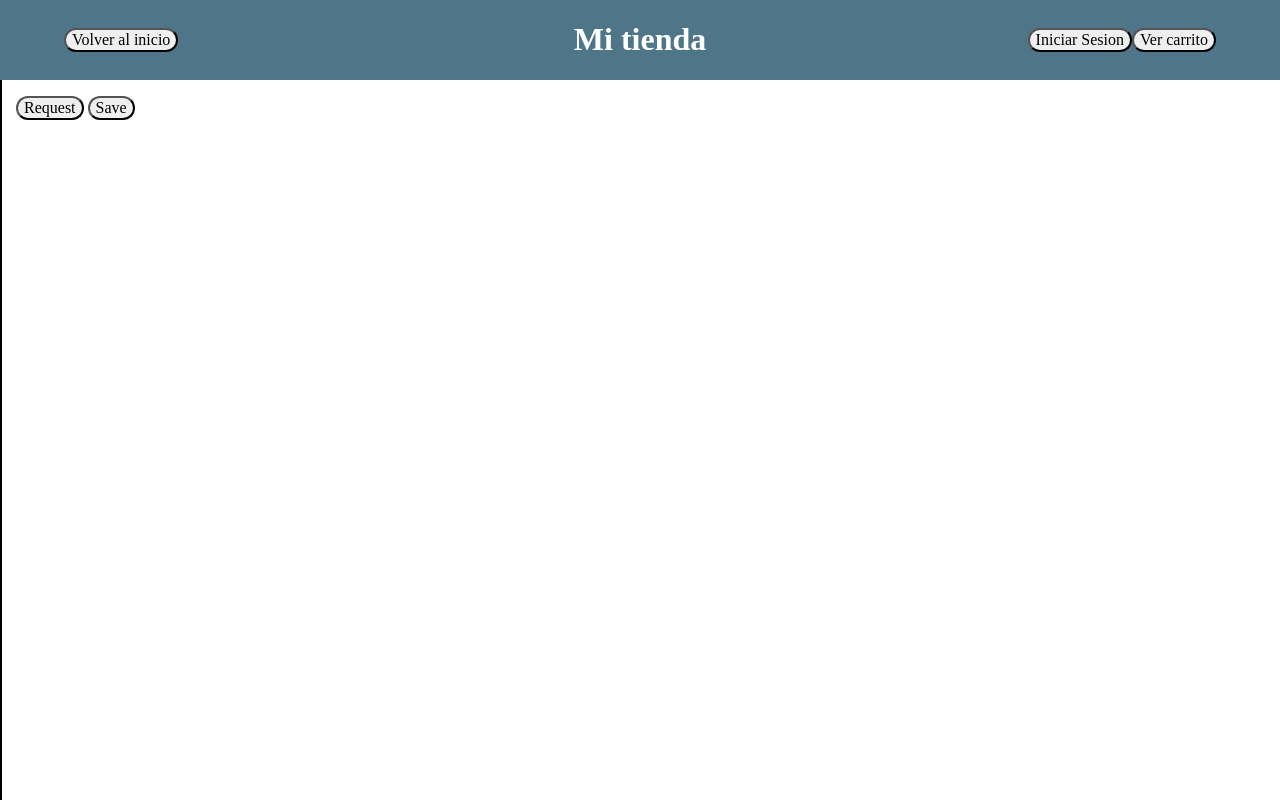
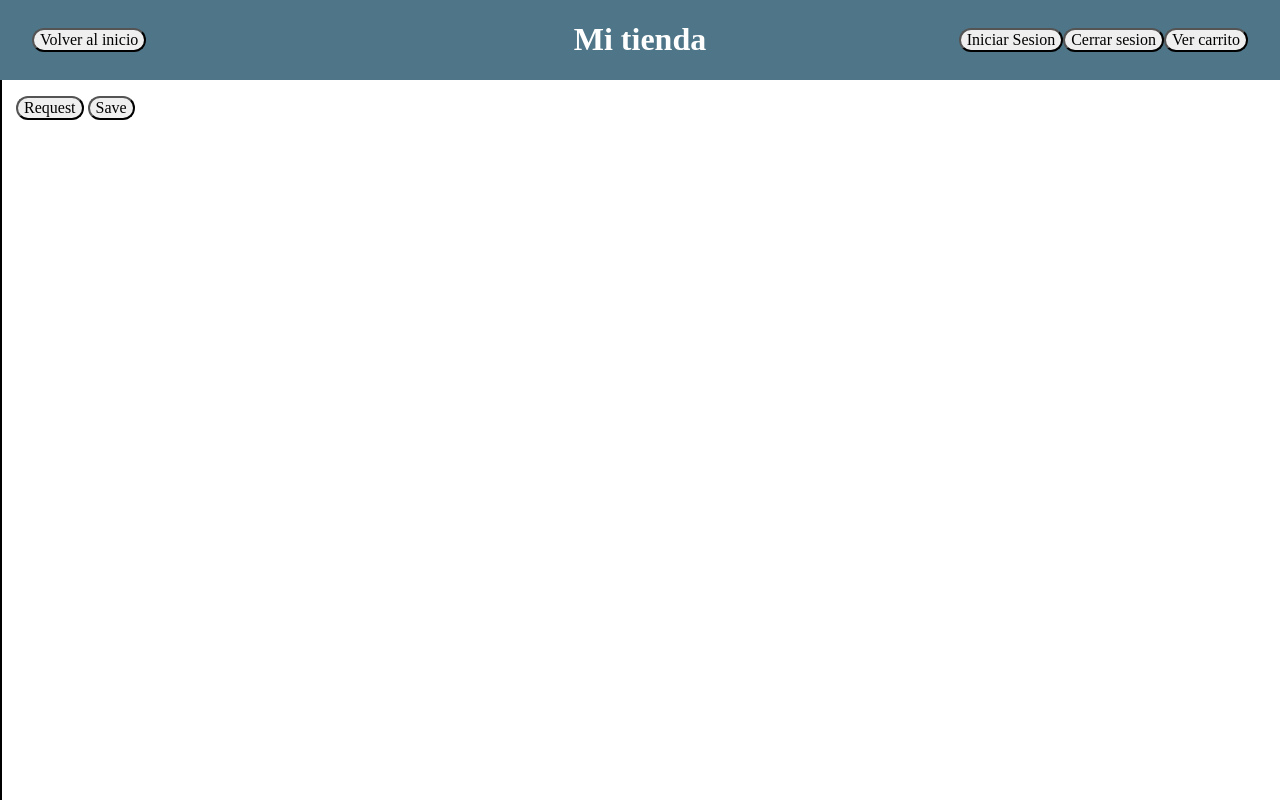
Before and after one commit to ardigc/API, a website: page index.html in a window 1280 px wide. Drawn offline with nearby package versions, Linux system fonts and the light colour scheme; no server answers.

Commit message:
creando boton cerrar sesion

```diff
--- a/index.html
+++ b/index.html
@@ -21,6 +21,10 @@
           <div class="sesion-dad">
             <button class="sesion-button">Iniciar Sesion</button>
           </div>
+          <div>
+
+            <button id="close-sesion">Cerrar sesion</button>
+          </div>
           <button class="button-position">Ver carrito</button>
       </div>
     </div>
--- a/styles.css
+++ b/styles.css
@@ -29,7 +29,7 @@ h1{
 .up-buttons{
     display: grid;
     height: 100%;
-    width: 90%;
+    width: 95%;
     grid-template-columns: 1fr 1fr 1fr;
     padding-bottom: 1rem;
     justify-content: center;
```
